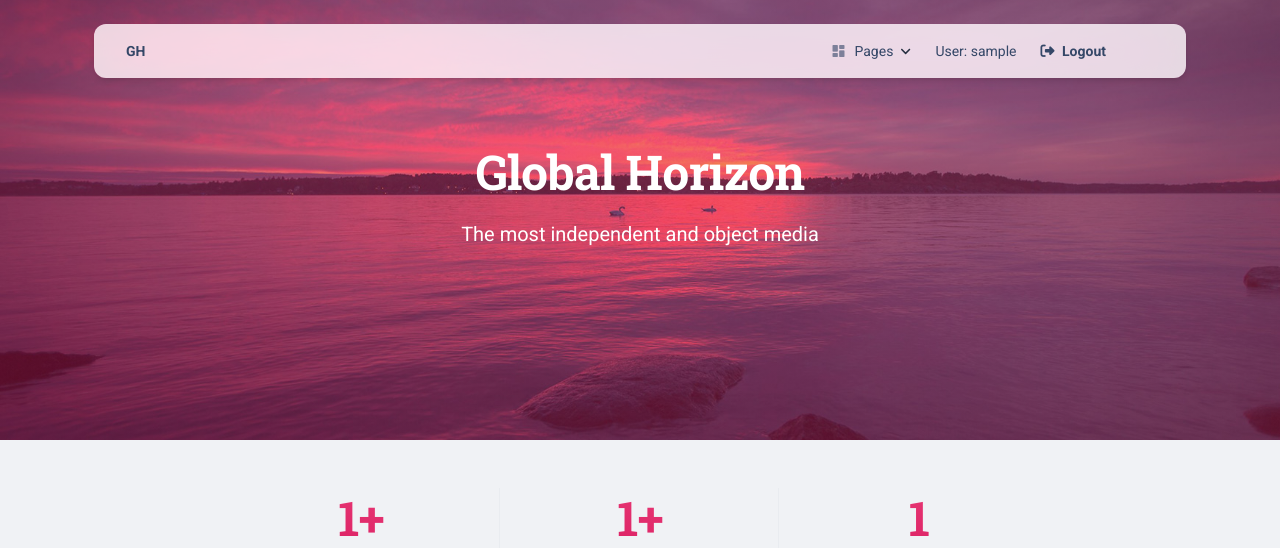
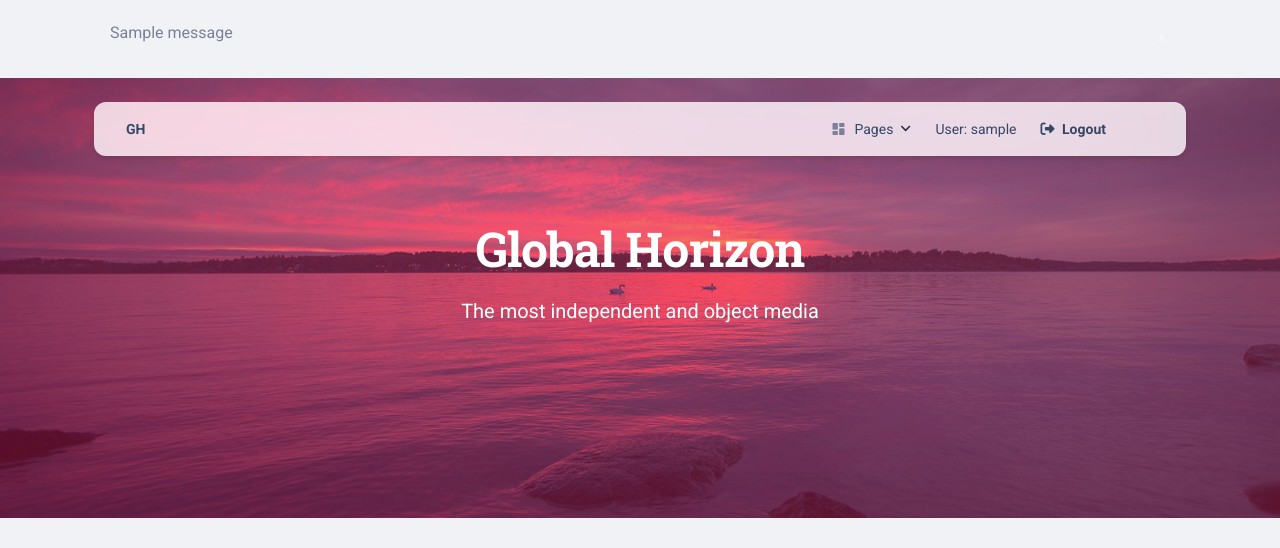
Before and after one commit to T-Vlad-96/Global-Horizon, a Django app: page / in a window 1280 px wide. Shown: the top 548 px of the page. Run offline with Django 4.2, Linux system fonts and the light colour scheme; a user stored in the database is signed in; tables that the repository leaves empty hold one stand-in row (values such as "Sample post"); one stand-in notice (Sample message) is shown; some libraries are stand-ins or nearby versions.

Commit message:
feat: Implement success message functionality after the user's password is changed
- Import messages from django.contrib
- Re-define form_valid method inside UserPasswordChangeView to add messages.success
- If messages isn't empty add messages to base.html near the top of <body>

```diff
--- a/newspapers_tracker/views.py
+++ b/newspapers_tracker/views.py
@@ -122,6 +122,11 @@
         )
         return url
 
+    def form_valid(self, form):
+        response = super().form_valid(form)
+        messages.success(self.request, "Your password has successfully changed!✅")
+        return response
+
 
 class RedactorDetailView(LoginRequiredMixin, generic.DetailView):
     model = Redactor
--- a/templates/layouts/base.html
+++ b/templates/layouts/base.html
@@ -45,6 +45,23 @@
 </head>
 
 <body class="{% block body_class %}{% endblock %} bg-gray-200">
+{% if messages %}
+  <div class="container mt-1">
+    {% for message in messages %}
+      <div class="alert alert-{{ message.tag }} alert-dismissible fade show" role="alert">
+        {{ message }}
+        <button
+          type="button"
+          class="btn-close btn-close-danger ms-3"
+          data-bs-dismiss="alert"
+          aria-label="Close"
+        >
+          x
+        </button>
+      </div>
+    {% endfor %}
+  </div>
+{% endif %}
 
 {% include 'includes/navigation.html' %}
 
```
